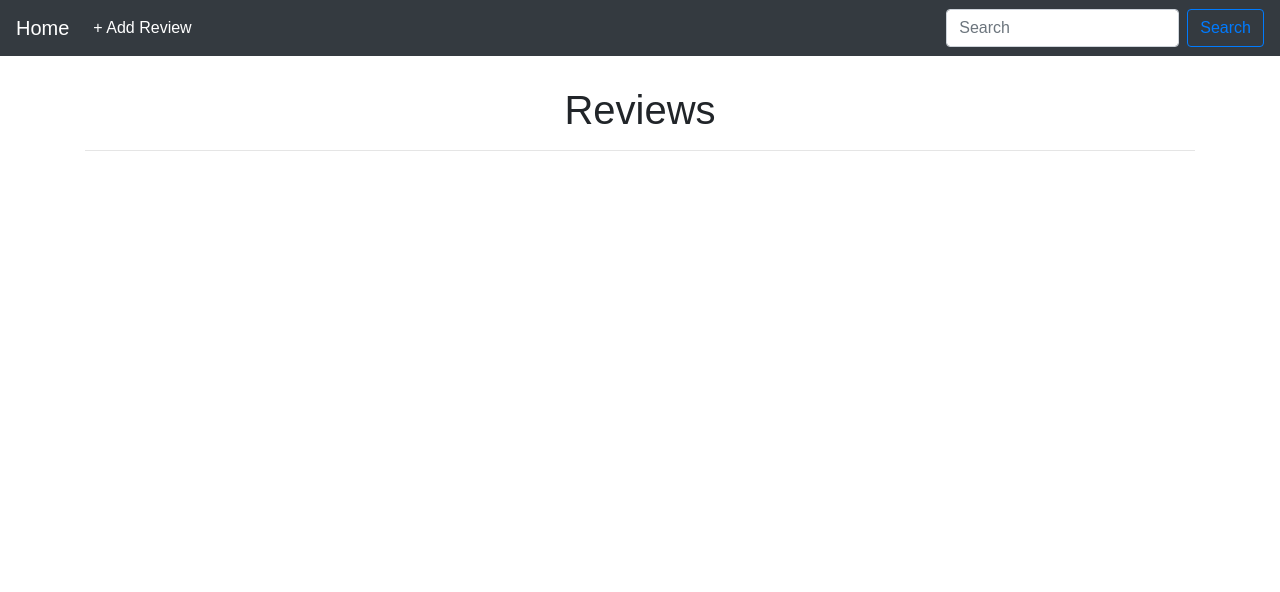
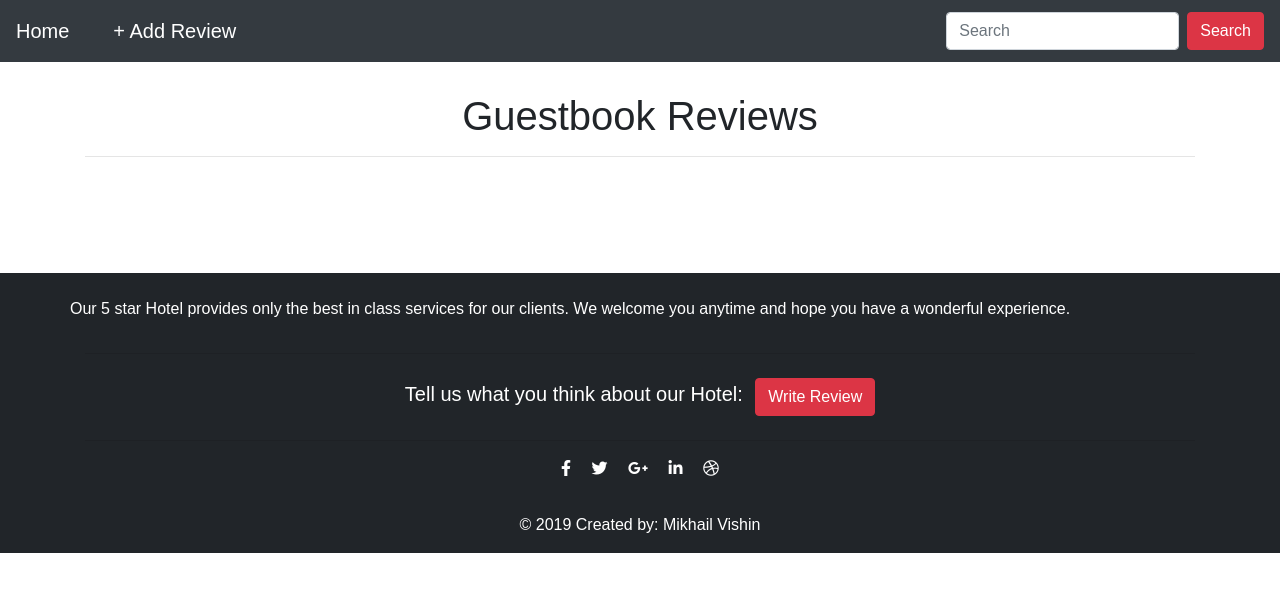
Before and after one commit to York5/Python_Control_Work_6, a Django app: page / in a window 1280 px wide. Shown: the top 592 px of the page. Run offline with Django 3.2, Linux system fonts and the light colour scheme; data that the repository does not hold is empty; some libraries are stand-ins or nearby versions.

Commit message:
Edit page and Delete page fully finished. Pages visual design finalised.

```diff
--- a/source/main/urls.py
+++ b/source/main/urls.py
@@ -15,10 +15,12 @@ Including another URLconf
 """
 from django.contrib import admin
 from django.urls import path
-from webapp.views import index_review_view, review_create_view
+from webapp.views import index_review_view, review_create_view, review_edit_view, review_delete_view
 
 urlpatterns = [
     path('admin/', admin.site.urls),
     path('', index_review_view, name='index'),
     path('review/add/', review_create_view, name='review_add'),
+    path('review/<int:pk>/edit/', review_edit_view, name='review_edit'),
+    path('review/<int:pk>/delete/', review_delete_view, name='review_delete')
 ]
--- a/source/webapp/static/css/style.css
+++ b/source/webapp/static/css/style.css
@@ -10,9 +10,33 @@ body {
     margin-top: 50px;
     margin-left: 50px;
 }
+.card_names {
+    font-weight: bold;
+}
+.sep_line {
+    color: #212529
+}
 .card_links a {
-    padding-left: 20px;
-    padding-right: 20px;
+    padding-left: 40px;
+    padding-right: 40px;
+    font-size: 30px;
+}
+.edit_icon {
+    color: #212529
+}
+.card_links a:hover{
+    color: dimgrey;
+}
+.trash_can {
+    color:#660000;
+}
+.new_review_btn{
+    font-size: 20px;
+    margin-left: 20px;
+}
+.delete_header {
+    margin-top: 100px;
+    margin-bottom: 50px;
 }
 .field-error {
     border: solid 1px red;
@@ -22,3 +46,23 @@ body {
     font-weight: bold;
     color: red;
 }
+.my_form {
+    margin-right: auto;
+    margin-left: auto;
+}
+.p_cancel {
+    display: flex;
+}
+.my_confirm {
+    font-size: 20px;
+}
+.cancel {
+    margin-right: auto;
+    margin-left: auto;
+    margin-top: 30px
+}
+.my_footer {
+    background-color: #212529;
+    color: white;
+    margin-top: 100px;
+}
--- a/source/webapp/templates/base.html
+++ b/source/webapp/templates/base.html
@@ -7,6 +7,8 @@
           content="width=device-width, user-scalable=no, initial-scale=1.0, maximum-scale=1.0, minimum-scale=1.0">
     <meta http-equiv="X-UA-Compatible" content="ie=edge">
     <title>{% block title %}Guest Book{% endblock %}</title>
+      <link rel="stylesheet" href="https://use.fontawesome.com/releases/v5.8.1/css/all.css"
+            integrity="sha384-50oBUHEmvpQ+1lW4y57PTFmhCaXp0ML5d60M1M7uH2+nqUivzIebhndOJK28anvf" crossorigin="anonymous">
     <link rel="stylesheet" href="{% static "/css/bootstrap.min.css" %}">
     <link rel="stylesheet" href="{% static "css/style.css" %}">
     {% block styles %}{% endblock %}
@@ -16,6 +18,8 @@
 <div class="container">
     {% block content %}{% endblock %}
 </div>
+{% block footer %}
+{% endblock %}
 {% block scripts %}
     <script src="js/jquery-3.4.0.min.js"></script>
     <script src="js/popper.min.js"></script>
--- a/source/webapp/templates/index.html
+++ b/source/webapp/templates/index.html
@@ -6,38 +6,88 @@
   <button class="navbar-toggler" type="button" data-toggle="collapse" data-target="#navbarSupportedContent" aria-controls="navbarSupportedContent" aria-expanded="false" aria-label="Toggle navigation">
     <span class="navbar-toggler-icon"></span>
   </button>
-
   <div class="collapse navbar-collapse" id="navbarSupportedContent">
     <ul class="navbar-nav mr-auto">
       <li class="nav-item active">
-        <a class="nav-link" href="{% url 'review_add' %}">+ Add Review <span class="sr-only">(current)</span></a>
+        <a class="nav-link new_review_btn" href="{% url 'review_add' %}">+ Add Review <span class="sr-only">(current)</span></a>
       </li>
     </ul>
     <form class="form-inline my-2 my-lg-0">
       <input class="form-control mr-sm-2" type="search" placeholder="Search" aria-label="Search">
-      <button class="btn btn-outline-primary my-2 my-sm-0" type="submit">Search</button>
+      <button class="btn btn-danger my-2 my-sm-0" type="submit">Search</button>
     </form>
   </div>
 </nav>
 {% endblock %}
 {% block content %}
-    <h1 class="main_header">Reviews</h1>
+    <h1 class="main_header">Guestbook Reviews</h1>
     <hr/>
     <div class="row justify-content-center">
         {% for review in reviews %}
             <div class="card border-dark mb-3 my_card" style="width: 18rem;">
                 <div class="card-body d-flex flex-column" >
-                    <h5 class="card-title">{{ review.name }}</h5>
+                    <h5 class="card-title card_names">{{ review.name }}</h5>
                     <h6 class="card-subtitle mb-2 text-muted">{{ review.email }}</h6>
                     <p class="card-text">{{ review.text }}</p>
                     <div class="card_links mt-auto row justify-content-center">
-                        <a href="" class="">Edit</a>
-                        <a href="" class="card-link">Delete</a>
+                        <a href="{% url 'review_edit' review.pk %}" class="edit_icon"><i class="fas fa-pencil-alt"></i></a>
+                        <a href="{% url 'review_delete' review.pk %}" class="card-link trash_can"><i class="fas fa-trash-alt"></i></a>
                     </div>
-    {#                <a href="{% url 'review_update' task.pk %}" class="">Edit</a>#}
-    {#                <a href="{% url 'review_delete' task.pk %}" class="card-link">Delete</a>#}
                 </div>
             </div>
         {% endfor %}
     </div>
 {% endblock %}
+{% block footer %}
+<footer class="page-footer my_footer font-small stylish-color-dark pt-4">
+  <div class="container text-center text-md-left">
+    <div class="row">
+      <div>
+        <p>Our 5 star Hotel provides only the best in class services for our clients.
+            We welcome you anytime and hope you have a wonderful experience. </p>
+      </div>
+      <hr class="clearfix w-100 d-md-none">
+      <div class="col-md-2 mx-auto">
+      <hr class="clearfix w-100 d-md-none">
+    </div>
+  </div>
+  <hr>
+  <ul class="list-unstyled list-inline text-center py-2">
+    <li class="list-inline-item">
+      <h5 class="mb-1">Tell us what you think about our Hotel:</h5>
+    </li>
+    <li class="list-inline-item">
+      <a href="{% url 'review_add' %}" class="btn btn-danger btn-rounded">Write Review</a>
+    </li>
+  </ul>
+  <hr>
+  <ul class="list-unstyled list-inline text-center">
+    <li class="list-inline-item">
+      <a class="btn-floating btn-fb mx-1">
+        <i class="fab fa-facebook-f"> </i>
+      </a>
+    </li>
+    <li class="list-inline-item">
+      <a class="btn-floating btn-tw mx-1">
+        <i class="fab fa-twitter"> </i>
+      </a>
+    </li>
+    <li class="list-inline-item">
+      <a class="btn-floating btn-gplus mx-1">
+        <i class="fab fa-google-plus-g"> </i>
+      </a>
+    </li>
+    <li class="list-inline-item">
+      <a class="btn-floating btn-li mx-1">
+        <i class="fab fa-linkedin-in"> </i>
+      </a>
+    </li>
+    <li class="list-inline-item">
+      <a class="btn-floating btn-dribbble mx-1">
+        <i class="fab fa-dribbble"> </i>
+      </a>
+    </li>
+  </ul>
+  <div class="footer-copyright text-center py-3">© 2019 Created by: Mikhail Vishin</div>
+</footer>
+{% endblock %}
--- a/source/webapp/views.py
+++ b/source/webapp/views.py
@@ -26,3 +26,30 @@ def review_create_view(request, *args, **kwargs):
             return redirect('index')
         else:
             return render(request, 'create.html', context={'form': form})
+
+
+def review_edit_view(request, pk):
+    review = get_object_or_404(Review, pk=pk)
+    if request.method == 'GET':
+        form = ReviewForm(data={'name': review.name, 'email': review.email, 'text': review.text})
+        return render(request, 'edit.html', context={'form': form, 'review': review})
+    elif request.method == 'POST':
+        form = ReviewForm(data=request.POST)
+        if form.is_valid():
+            data = form.cleaned_data
+            review.name = data['name']
+            review.email = data['email']
+            review.text = data['text']
+            review.save()
+            return redirect('index')
+        else:
+            return render(request, 'edit.html', context={'form': form, 'review': review})
+
+
+def review_delete_view(request, pk):
+    review = get_object_or_404(Review, pk=pk)
+    if request.method == 'GET':
+        return render(request, 'delete.html', context={'review': review})
+    elif request.method == 'POST':
+        review.delete()
+        return redirect('index')
```
Also changed, not shown: source/webapp/templates/create.html (+44 -0 lines), source/webapp/templates/delete.html (added, +20 -0 lines), source/webapp/templates/edit.html (added, +19 -0 lines).
